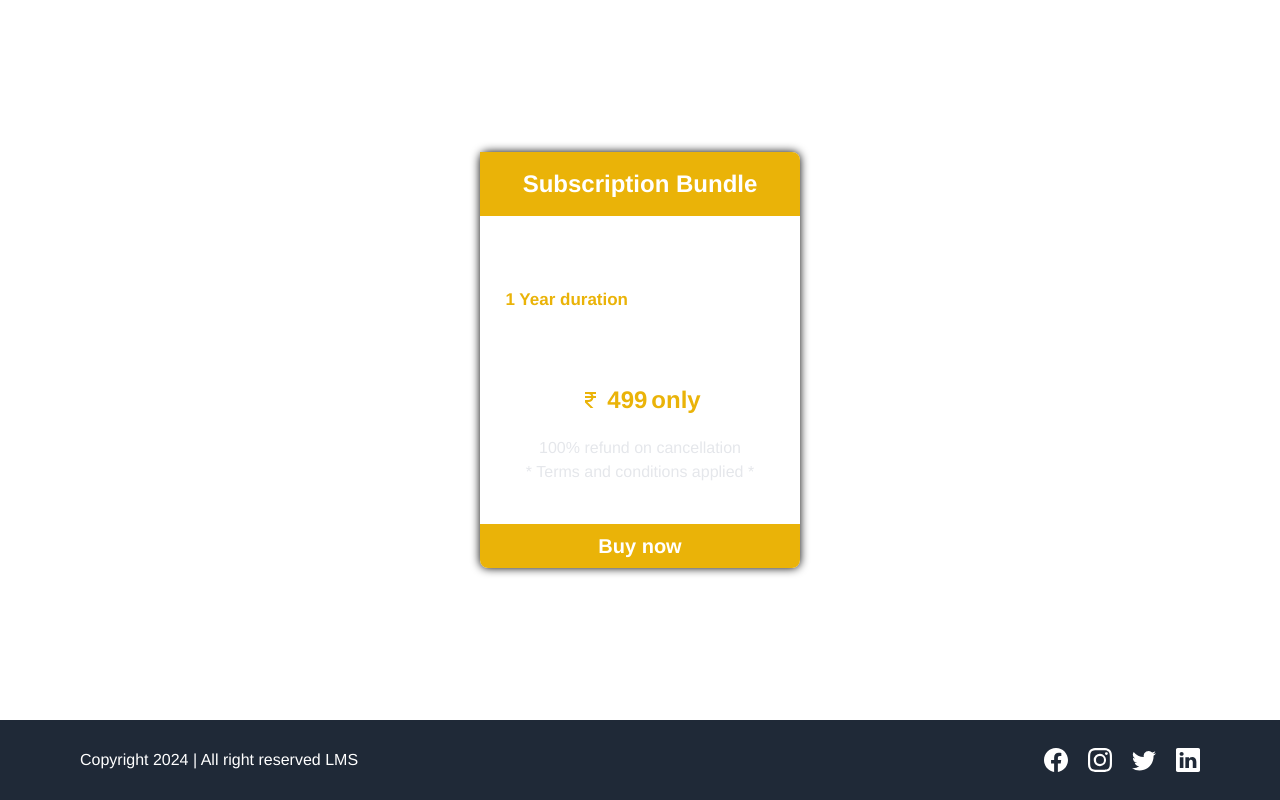
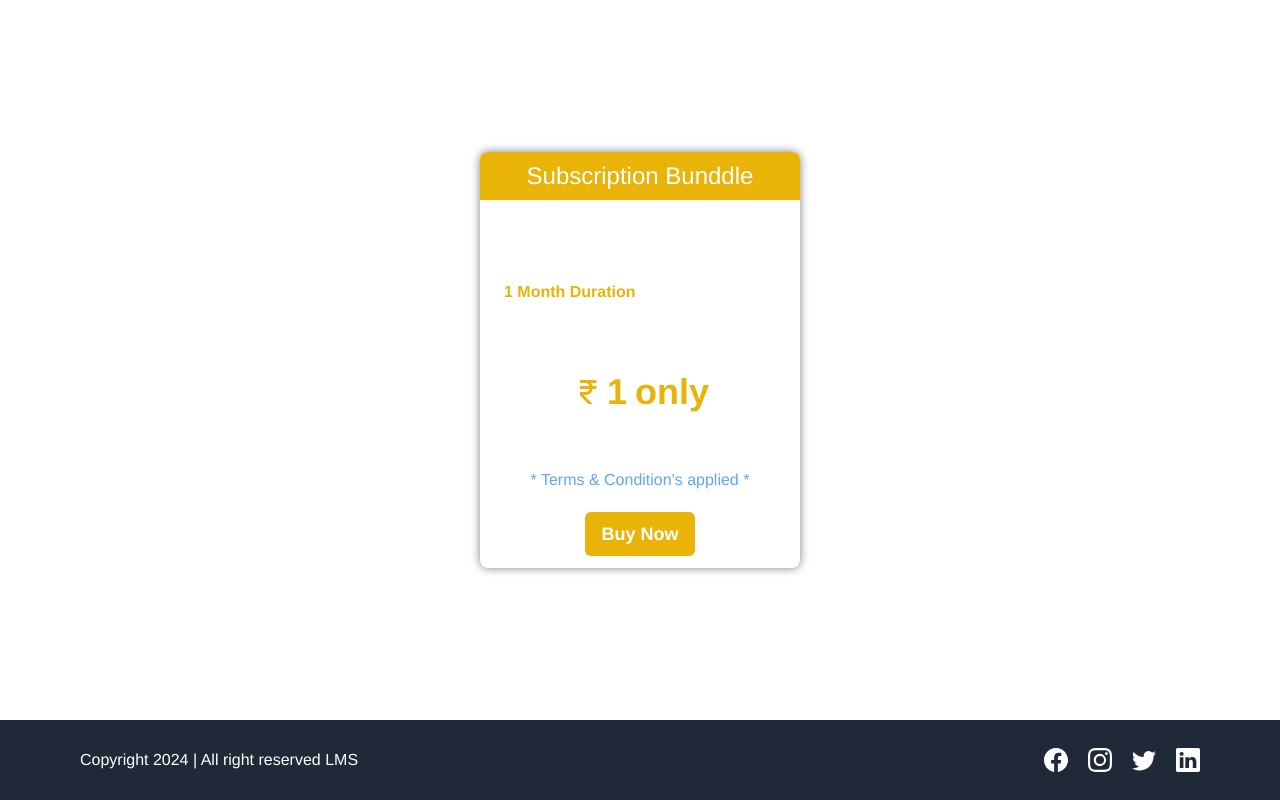
Before and after one commit to vedantxtrem/learnweb, a React (Vite) app: page /checkout in a window 1280 px wide. Built offline with nearby package versions, Linux system fonts and the light colour scheme; no server answers.

Commit message:
checkOut failer + checkout ui

```diff
--- a/src/App.jsx
+++ b/src/App.jsx
@@ -16,6 +16,7 @@ import Profile from "./Pages/User/Profile.jsx"
 import EditProfile from "./Pages/User/EditProfile.jsx"
 import Checkout from "./Pages/Payment/Checkout.jsx"
 import CheckoutSuccess from "./Pages/Payment/CheckoutSuccess.jsx"
+import CheckoutFailure from "./Pages/Payment/CheckoutFailure.jsx"
 
 function App() {
 
@@ -46,7 +47,7 @@ function App() {
         {/* Payments routes */}
         <Route path="/checkout" element={<Checkout />}/>
         <Route path='/checkout/success' element={<CheckoutSuccess />} />
-        <Route path="/checkout/fail" element={<NotFound/>}/>
+        <Route path="/checkout/fail" element={<CheckoutFailure/>}/>
 
         <Route path="*" element={ <NotFound/>} />
 
--- a/src/Pages/Payment/Checkout.jsx
+++ b/src/Pages/Payment/Checkout.jsx
@@ -15,6 +15,9 @@ function Checkout() {
 
   const razorpayKey = useSelector((state) => state?.razorpay?.key);
   const subscription_id = useSelector((state) => state?.razorpay?.subscription_id);
+
+  console.log(razorpayKey,subscription_id);
+
   const paymentDetails = {
     razorpay_payment_id: "",
     razorpay_subscription_id: "",
@@ -30,13 +33,14 @@ function Checkout() {
     const options = {
       key: razorpayKey,
       subscription_id: subscription_id,
-      name: "Coursify Pvt. Ltd.",
+      name: "LMS Pvt.Ltd.",
       description: "Subscription",
       theme: {
         color: '#F37254'
       },
 
       handler: async function (response) {
+
         paymentDetails.razorpay_payment_id = response.razorpay_payment_id;
         paymentDetails.razorpay_signature = response.razorpay_signature;
         paymentDetails.razorpay_subscription_id = response.razorpay_subscription_id;
@@ -44,6 +48,7 @@ function Checkout() {
         toast.success("Payment successfull");
 
         const res = await dispatch(verifyUserPayment(paymentDetails));
+
         console.log(res);
         res?.payload?.success ? navigate("/checkout/success") : navigate("/checkout/fail");
       }
@@ -63,40 +68,38 @@ function Checkout() {
 
   return (
     <HomeLayout>
-      <form
+       <form
         onSubmit={handleSubscription}
-        className="min-h-[90vh] flex items-center justify-center text-white"
+        className='min-h-[90vh]  flex items-center justify-center text-white '
       >
-        <div className="w-80 h-[26rem] flex flex-col justify-center shadow-[0_0_10px_black] rounded-lg relative">
-          <h1 className="bg-yellow-500 absolute top-0 w-full text-center py-4 text-2xl font-bold rounded-tl0lg rounded-tr-lg">Subscription Bundle</h1>
-          <div className="px-4 space-y-5 text-center">
+        <div className='w-80 h-[26rem] flex flex-col justify-center shadow-[0_0_10px_gray] rounded-lg relative'>
+          <h1 className='bg-yellow-500 w-full p-2 text-center absolute top-0 text-2xl rounded-t-lg '>Subscription Bunddle</h1>
+          <div className="px-4 space-y-5 text-center pt-4">
             <p className="text-[17px]">
-              This purchase will allow you to access all available course
-              of our platform for {" "}
-              <span className="text-yellow-500 font-bold">
-                <br />
-                1 Year duration
-              </span> {" "}
-              All the existing and new launched courses will be also available
+              This purchase will allow you to access all available courses of our Platform for {" "}
             </p>
-
-            <p className="flex items-center justify-center gap-1 text-2xl font-bold text-yellow-500">
-              <BiRupee /><span>499</span> only
+            <span className='text-yellow-500 font-bold'>
+              <br />
+              1 Month Duration {"  "}
+            </span>
+            All the Existing and new launched courses will be also available
+            <p className='flex items-center text-center justify-center text-yellow-500 font-bold text-4xl'>
+              <BiRupee/> <span className='pr-2'> 1 </span> only
             </p>
-            <div className="text-gray-200">
-              <p>100% refund on cancellation</p>
-              <p>* Terms and conditions applied *</p>
+            <div>
+              <p className='text-xl'>100% refundale on cancellation </p>
+              <p className=' text-blue-400  pt-2'>* Terms & Condition's applied *</p>
             </div>
-            <button type="submit" className="bg-yellow-500 hover:bg-yellow-600 transition-all ease-in-out duration-300 absolute bottom-0 w-full left-0 text-xl font-bold rounded-bl-lg rounded-br-lg py-2">
-              Buy now
+            <button type="submit" className='px-4  bg-yellow-500 hover:bg-yellow-700 transition-all ease-in-out duration-300 rounded-md py-2 font-semibold text-lg cursor-pointer'>
+              Buy Now
             </button>
           </div>
+
         </div>
 
       </form>
     </HomeLayout>
   );
-
 }
 
 export default Checkout;
--- /dev/null
+++ b/src/Pages/Payment/CheckoutFailure.jsx
@@ -0,0 +1,37 @@
+import { RxCrossCircled } from "react-icons/rx";
+import { Link } from "react-router-dom";
+
+import HomeLayout from "../../Layouts/HomeLayout.jsx";
+
+function CheckoutFailure() {
+    return (
+        <HomeLayout>
+            <div className="min-h-[90vh] flex items-center justify-center text-white">
+                <div className="w-80 h-[26rem] flex flex-col justify-center items-center shadow-[0_0_10px_black] rounded-lg relative">
+                    <h1 className="bg-red-500 absolute text-center top-0 w-full py-4 text-2xl font-bold rounded-tl-lg rounded-tr-lg">Payment failed</h1>
+
+                    <div className="px-4 flex flex-col items-center justify-center space-y-2">
+                        <div className="text-center space-y-2">
+                            <h2 className="text-lg font-semibold">
+                                Oops ! Your payment failed
+                            </h2>
+                            <p className="text-left">
+                                Please try again later
+                            </p>
+
+                        </div>
+                        <RxCrossCircled className="text-red-500 text-5xl" />
+                    </div>
+
+                    <Link to="/checkout" className="bg-red-500 hover:bg-red-600 transition-all ease-in-out duration-300 absolute bottom-0 w-full py-2 text-xl font-semibold text-center rounded-br-lg rounded-bl-lg">
+                        <button>Try again</button>
+                    </Link>
+
+                </div>
+
+            </div>
+        </HomeLayout>
+    )
+}
+
+export default CheckoutFailure;
```
